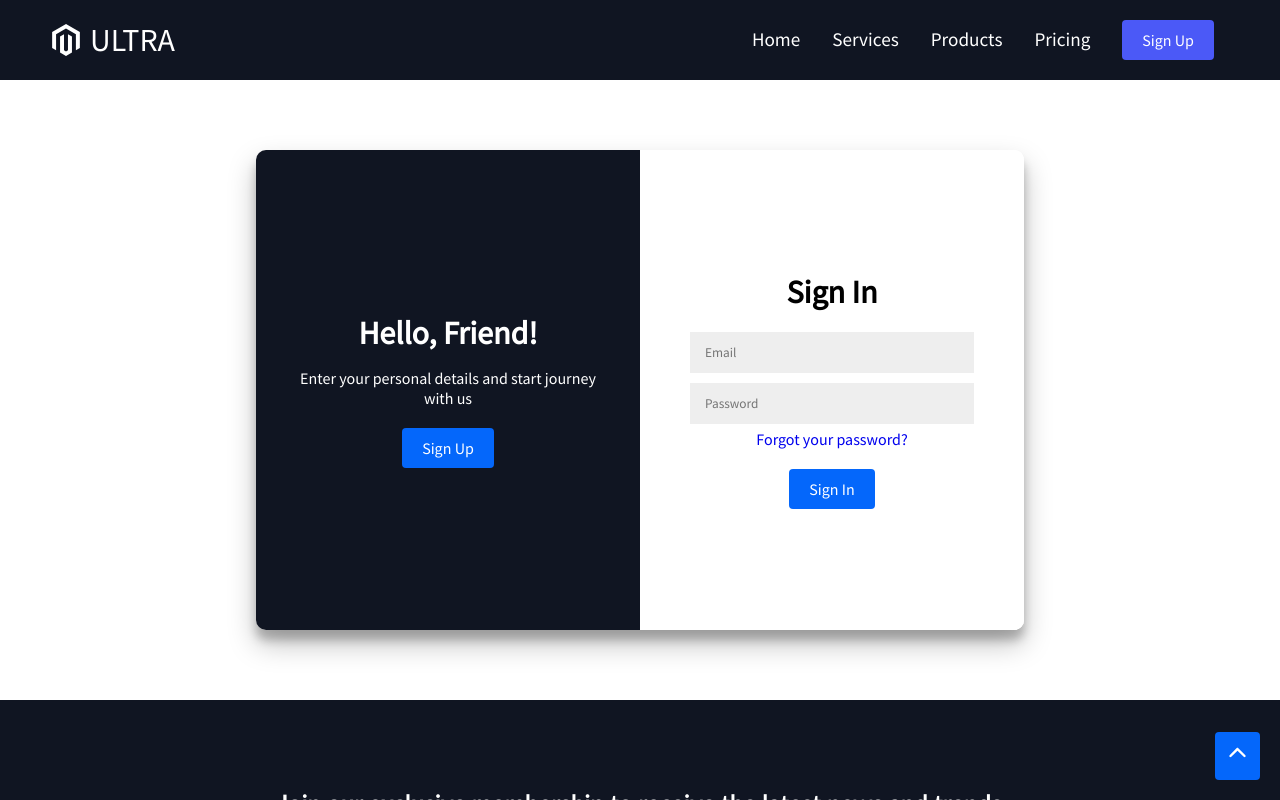
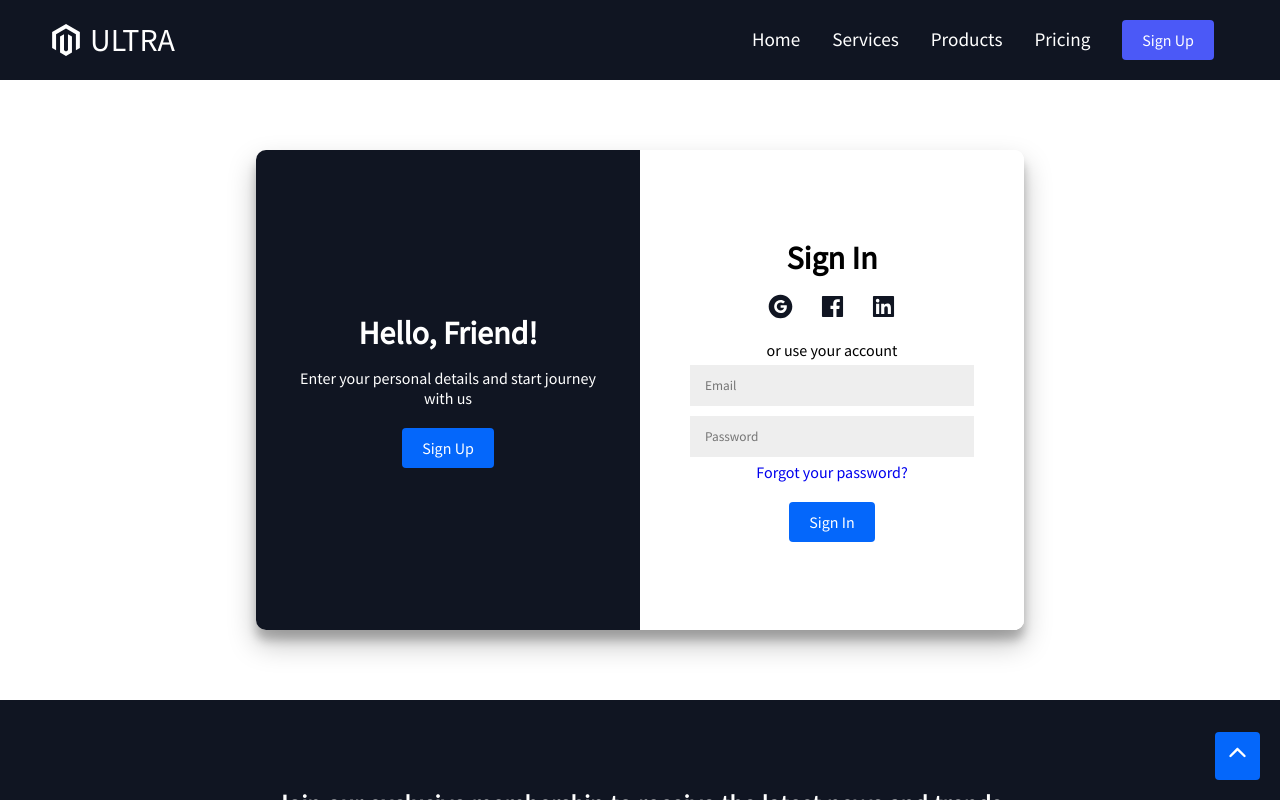
Before and after one commit to Mridul2820/product-landing, a React (Create React App) app: page /signup in a window 1280 px wide. Both pictures are taken after a click on the button "Sign In". Shown: the top 800 px of the page. Built offline with nearby package versions, Linux system fonts and the light colour scheme.

Commit message:
social login icons added

```diff
--- a/src/pages/SignUp.js
+++ b/src/pages/SignUp.js
@@ -1,6 +1,8 @@
 import React, { useState } from 'react'
 import styled from 'styled-components';
 import { StyledButton } from '../components/GlobalStyles';
+
+import { AiFillLinkedin, AiFillFacebook, AiFillGoogleCircle } from 'react-icons/ai'
 
 const SignUp = () => {
     const [leftActive, setLeftActive] = useState(true)
@@ -10,17 +12,34 @@ const SignUp = () => {
             <SignUpContainer leftActive={leftActive}>
                 <StyledFrom>
                     <h1>Create Account</h1>
+
+                    <SocialContainer>
+                        <AiFillGoogleCircle />
+                        <AiFillFacebook />
+                        <AiFillLinkedin />
+                    </SocialContainer>
+                    <span>or use your email for registration</span>
+
                     <input type="text" placeholder="Name" />
                     <input type="email" placeholder="Email" />
                     <input type="password" placeholder="Password" />
+
                     <StyledButton className="sign-up-button">Sign Up</StyledButton>
                 </StyledFrom>
             </SignUpContainer>
             <SignInContainer leftActive={leftActive}>
                 <StyledFrom>
                     <h1>Sign In</h1>
+
+                    <SocialContainer>
+                        <AiFillGoogleCircle />
+                        <AiFillFacebook />
+                        <AiFillLinkedin />
+                    </SocialContainer>
+                    <span>or use your account</span>
+
                     <input type="email" placeholder="Email" />
-                    <input type="password" placeholder="Password" />
+                    <input type="password" placeholder="Password"  />
                     <a href="/">Forgot your password?</a>
                     <StyledButton>Sign In</StyledButton>
                 </StyledFrom>
@@ -150,6 +169,16 @@ const StyledFrom = styled.form`
     }
 `
 
+const SocialContainer = styled.div`
+    font-size: 27px;
+    color: #101522;
+    width: 130px;
+    display: flex;
+    justify-content: space-between;
+    align-content: center;
+    margin-bottom: 20px;
+`
+
 const OverlayWrap = styled.div`
     position: absolute;
     top: 0;
```
